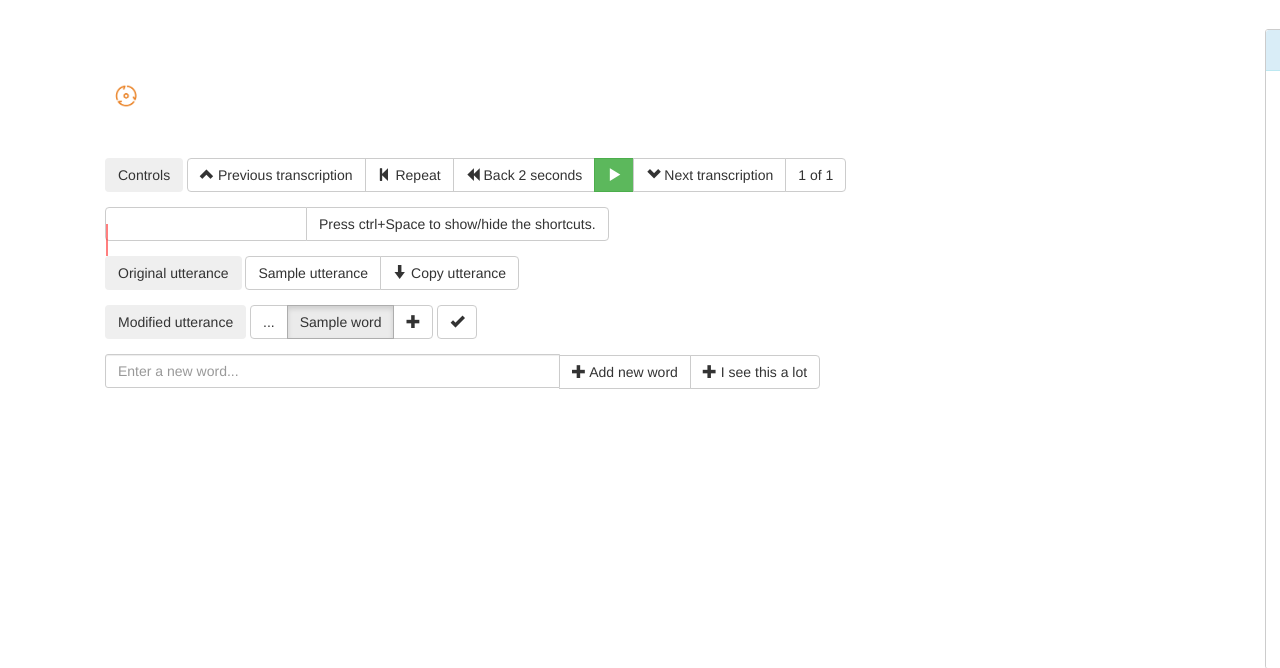
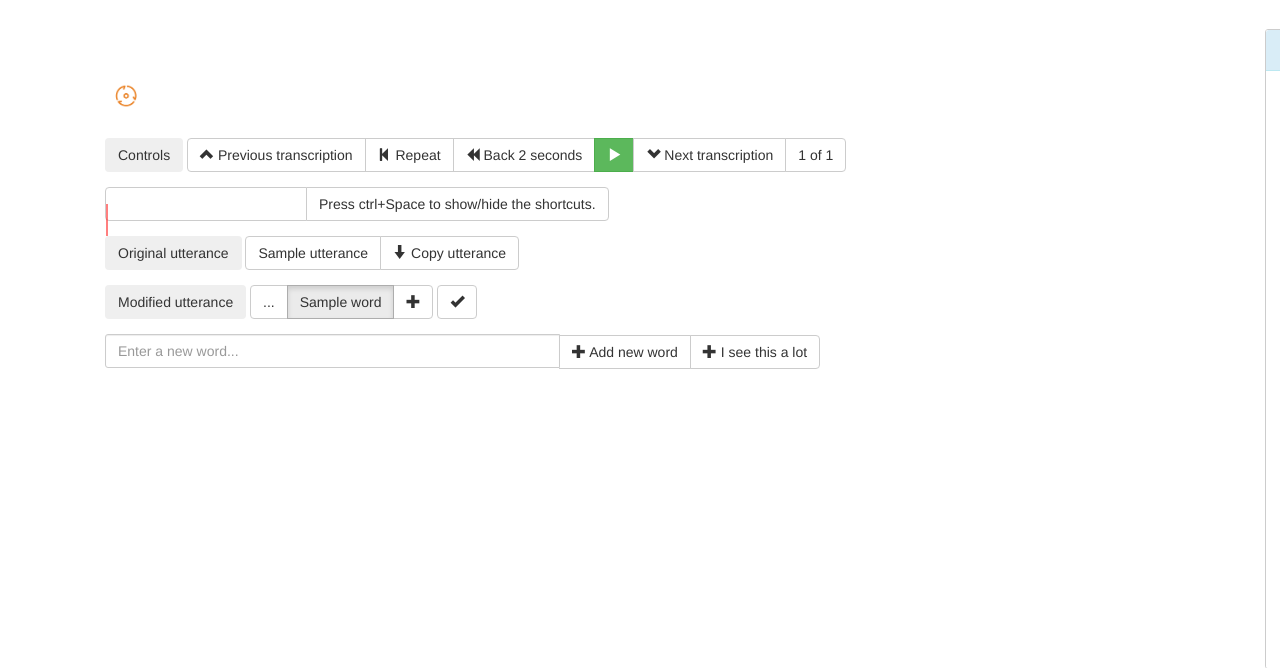
Before and after one commit to arktic-dev/arktic, a Django app: template woot/apps/transcription/templates/transcription/transcription.html in a window 1280 px wide. Shown: the part 51-719 px from the top of the page. Run offline with Django 3.2, Linux system fonts and the light colour scheme; the template is opened without the code that fills it: most values are stand-ins (such as "Sample title", 1, 10 or a date in 2020); some libraries are stand-ins or nearby versions.

Commit message:
move panels

```diff
--- a/woot/apps/transcription/static/transcription/css/transcription.css
+++ b/woot/apps/transcription/static/transcription/css/transcription.css
@@ -11,6 +11,7 @@ html {
 	border-radius: 0px;
 	-webkit-box-shadow: 0 0px 0px rgba(0,0,0,.05);
 	box-shadow: 0 0px 0px rgba(0,0,0,.05);
+	margin-bottom: 0px;
 }
 
 #wrapper {
```
